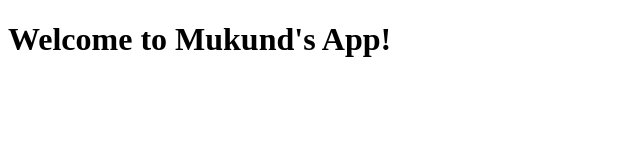
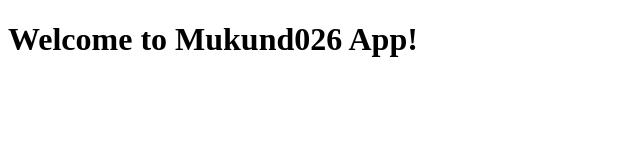
Before and after one commit to MukundWaghmare27/Q1CloudExam, a plain HTML site: page index.html in a window 1280 px wide. Shown: the whole page, without its empty margins (0-640 px from the left). Drawn offline with Linux system fonts and the light colour scheme.

```diff
--- a/index.html
+++ b/index.html
@@ -6,6 +6,6 @@
     <title>Simple Web App</title>
 </head>
 <body>
-    <h1>Welcome to Mukund's App!</h1>
+    <h1>Welcome to Mukund026 App!</h1>
 </body>
 </html>
```
